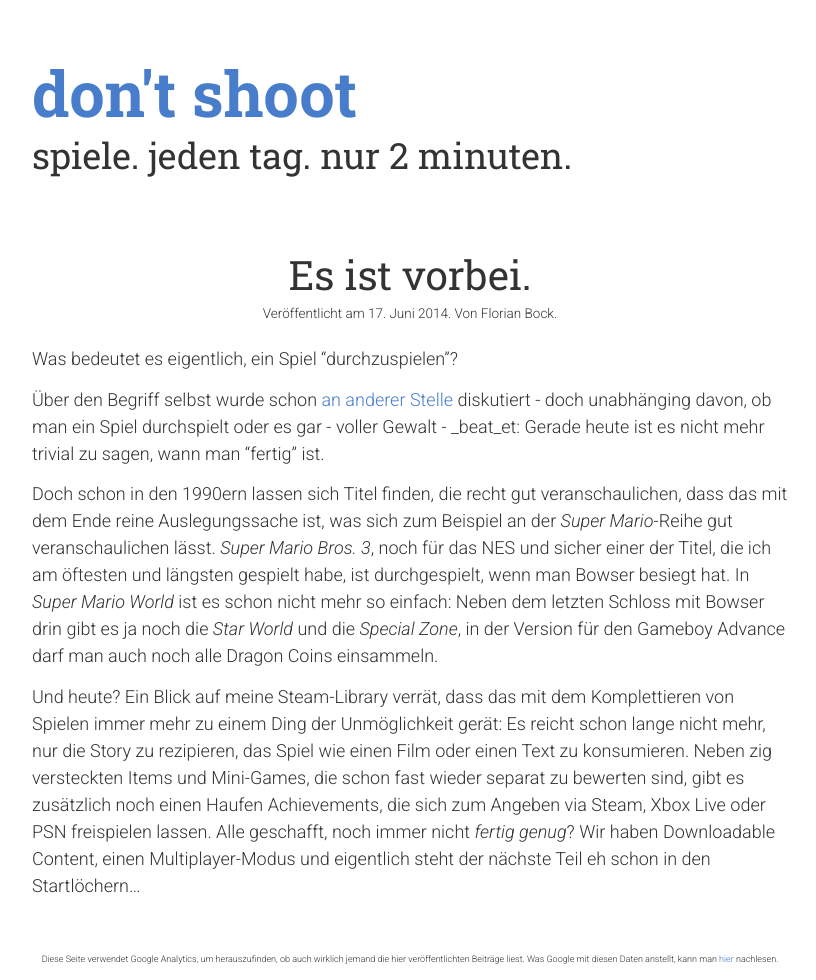
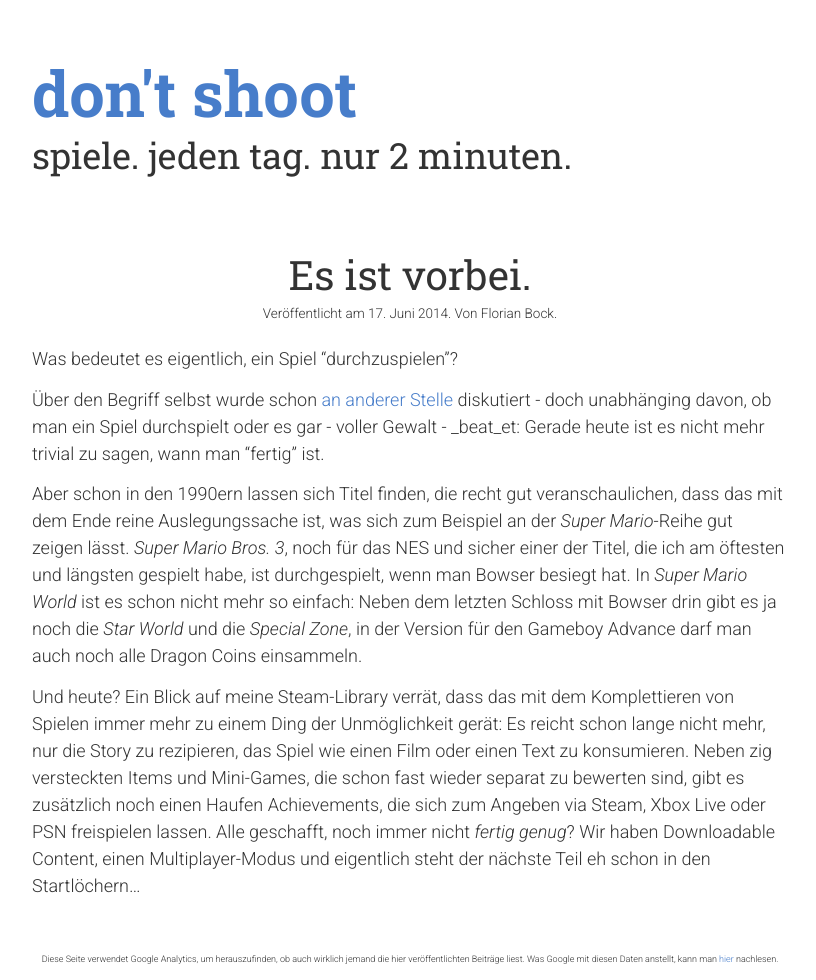
Before and after one commit to bocki/bocki.github.io, a Jekyll site: the page built from _posts/2014-06-17-es-ist-vorbei.md, in a window 1280 px wide. Shown: the whole page, without its empty margins (230-1046 px from the left). Built offline with Jekyll 4.4.1, drawn with Linux system fonts in a browser that asks for light colours; Markdown is read by kramdown in place of the engine named in the settings.

```diff
--- a/_posts/2014-06-17-es-ist-vorbei.md
+++ b/_posts/2014-06-17-es-ist-vorbei.md
@@ -7,6 +7,6 @@
 
 Über den Begriff selbst wurde schon [an anderer Stelle](http://www.gamasutra.com/view/news/209900/Beating_games_around_the_world.php) diskutiert - doch unabhänging davon, ob man ein Spiel durchspielt oder es gar - voller Gewalt - _beat_et: Gerade heute ist es nicht mehr trivial zu sagen, wann man "fertig" ist.
 
-Doch schon in den 1990ern lassen sich Titel finden, die recht gut veranschaulichen, dass das mit dem Ende reine Auslegungssache ist, was sich zum Beispiel an der _Super Mario_-Reihe gut veranschaulichen lässt. _Super Mario Bros. 3_, noch für das NES und sicher einer der Titel, die ich am öftesten und längsten gespielt habe, ist durchgespielt, wenn man Bowser besiegt hat. In _Super Mario World_ ist es schon nicht mehr so einfach: Neben dem letzten Schloss mit Bowser drin gibt es ja noch die _Star World_ und die _Special Zone_, in der Version für den Gameboy Advance darf man auch noch alle Dragon Coins einsammeln.
+Aber schon in den 1990ern lassen sich Titel finden, die recht gut veranschaulichen, dass das mit dem Ende reine Auslegungssache ist, was sich zum Beispiel an der _Super Mario_-Reihe gut zeigen lässt. _Super Mario Bros. 3_, noch für das NES und sicher einer der Titel, die ich am öftesten und längsten gespielt habe, ist durchgespielt, wenn man Bowser besiegt hat. In _Super Mario World_ ist es schon nicht mehr so einfach: Neben dem letzten Schloss mit Bowser drin gibt es ja noch die _Star World_ und die _Special Zone_, in der Version für den Gameboy Advance darf man auch noch alle Dragon Coins einsammeln.
 
 Und heute? Ein Blick auf meine Steam-Library verrät, dass das mit dem Komplettieren von Spielen immer mehr zu einem Ding der Unmöglichkeit gerät: Es reicht schon lange nicht mehr, nur die Story zu rezipieren, das Spiel wie einen Film oder einen Text zu konsumieren. Neben zig versteckten Items und Mini-Games, die schon fast wieder separat zu bewerten sind, gibt es zusätzlich noch einen Haufen Achievements, die sich zum Angeben via Steam, Xbox Live oder PSN freispielen lassen. Alle geschafft, noch immer nicht _fertig genug_? Wir haben Downloadable Content, einen Multiplayer-Modus und eigentlich steht der nächste Teil eh schon in den Startlöchern...
```
